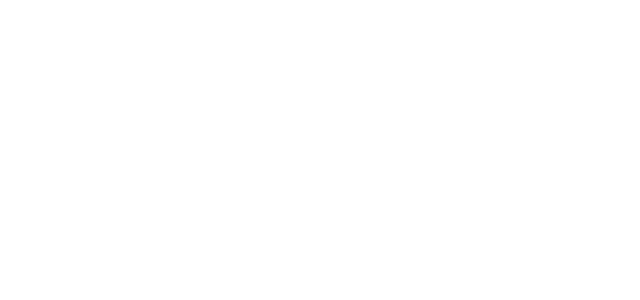
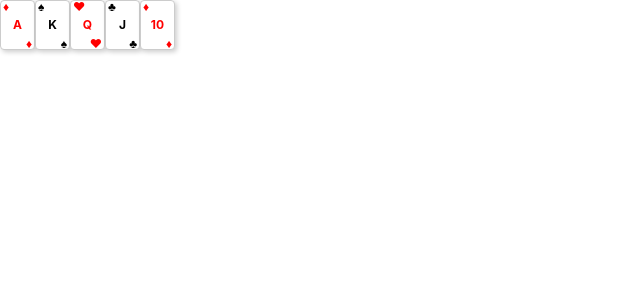
Before and after one commit to biomousavi/gto, a Vue app: page / in a window 1280 px wide. Shown: the top 300 px of the page, without its empty margins (0-640 px from the left). Built offline with nearby package versions, Linux system fonts and the light colour scheme; the HTML template or start-up script is replaced by a standard one.

Commit message:
feat: add poker card

```diff
--- a/src/App.vue
+++ b/src/App.vue
@@ -1,9 +1,15 @@
+<script setup lang="ts">
+import PokerCard from './components/PokerCard.vue';
+
+</script>
+
 <template>
   <header>
 
   </header>
 
-  <main>
+  <main style="display: flex;">
+    <PokerCard v-for="card of ['Ad', 'Ks', 'Qh', 'Jc', 'Td']" :card="card" :key="card" />
   </main>
 </template>
 
--- /dev/null
+++ b/src/components/PokerCard.vue
@@ -0,0 +1,92 @@
+<template>
+  <div class="card" :class="cardSuitClass">
+    <div class="card-top card-suit">  {{ cardSuitSymbol }}</div>
+    <div class="card-middle">
+      <span class="card-rank">{{ cardRank }}</span>
+    </div>
+    <div class="card-bottom card-suit">{{ cardSuitSymbol }}</div>
+  </div>
+</template>
+
+<script setup lang="ts">
+import { computed } from 'vue';
+
+// Props
+const props = defineProps({
+  card: {
+    type: String,
+    required: true,
+  },
+});
+
+// Computed properties
+const cardRank = computed(() => {
+  const rank = props.card[0];
+  return rank === 'T' ? '10' : rank;
+});
+const cardSuit = computed(() => props.card[1]); // Extract suit (e.g., 'd', 's', 'h', 'c')
+const cardSuitSymbol = computed(() => {
+  // Map suit to emoji
+  switch (cardSuit.value) {
+    case 's':
+      return '♠'; // Spades
+    case 'h':
+      return '♥'; // Hearts
+    case 'd':
+      return '♦'; // Diamonds
+    case 'c':
+      return '♣'; // Clubs
+    default:
+      return '';
+  }
+});
+const cardSuitClass = computed(() => `suit-${cardSuit.value}`); // Dynamic class for suit-based styling
+</script>
+
+<style scoped>
+.card {
+  width: 35px;
+  height: 50px;
+  border: 1px solid #ccc;
+  border-radius: 4px;
+  display: flex;
+  flex-direction: column;
+  justify-content: center;
+  padding: 2px;
+  box-shadow: 2px 2px 5px rgba(0, 0, 0, 0.2);
+  background-color: white;
+  position: relative;
+}
+
+.card-rank, .card-suit {
+  font-size: 12px;
+  font-weight: bold;
+}
+
+.card-top{
+  position: absolute;
+  top: -4px;
+  left: 2px;
+}
+.card-bottom {
+  position: absolute;
+  bottom: -4px;
+  right: 2px;
+}
+
+.card-middle {
+  display: flex;
+  justify-content: center;
+  align-items: center;
+}
+
+.suit-s,
+.suit-c {
+  color: black;
+}
+
+.suit-h,
+.suit-d {
+  color: red;
+}
+</style>
```
